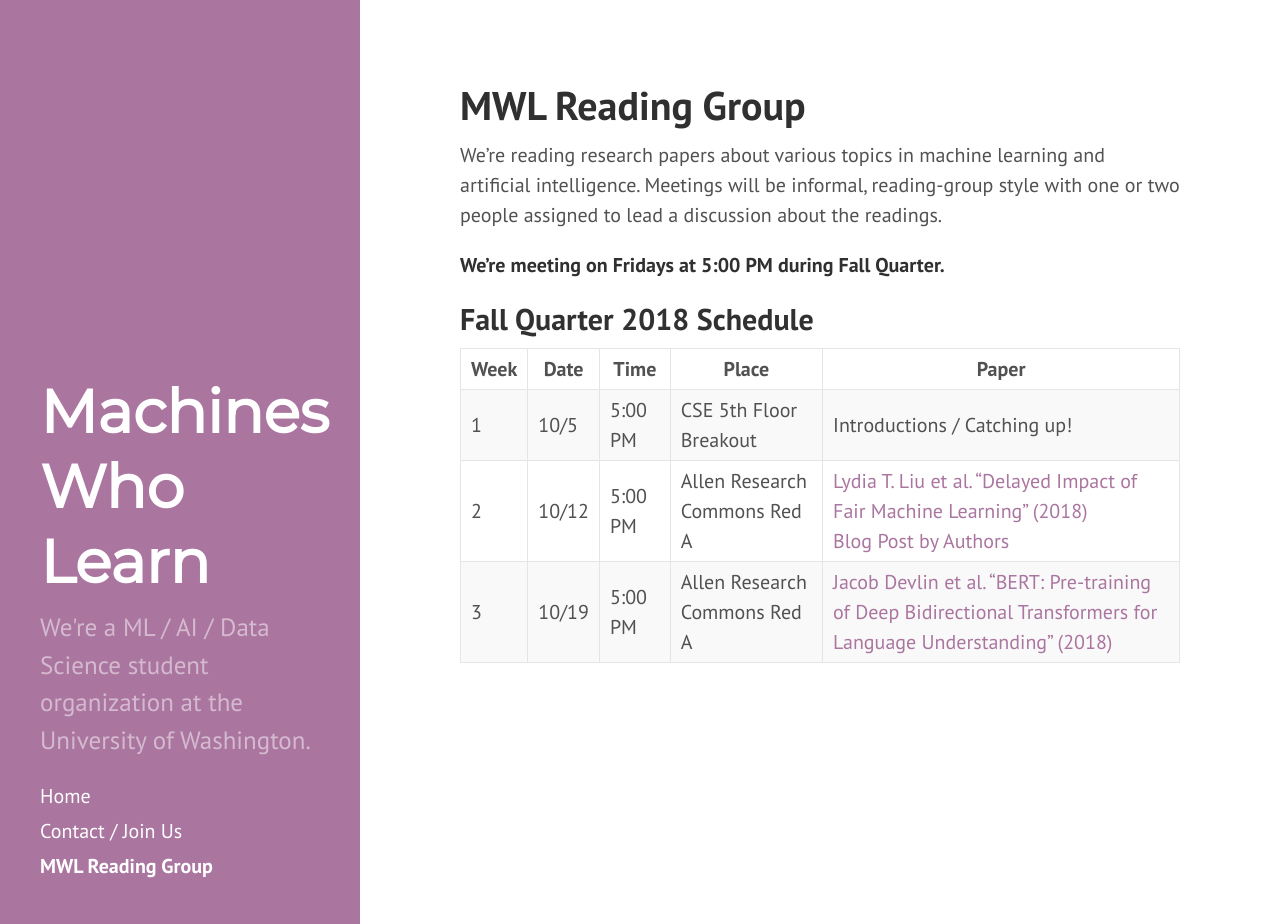
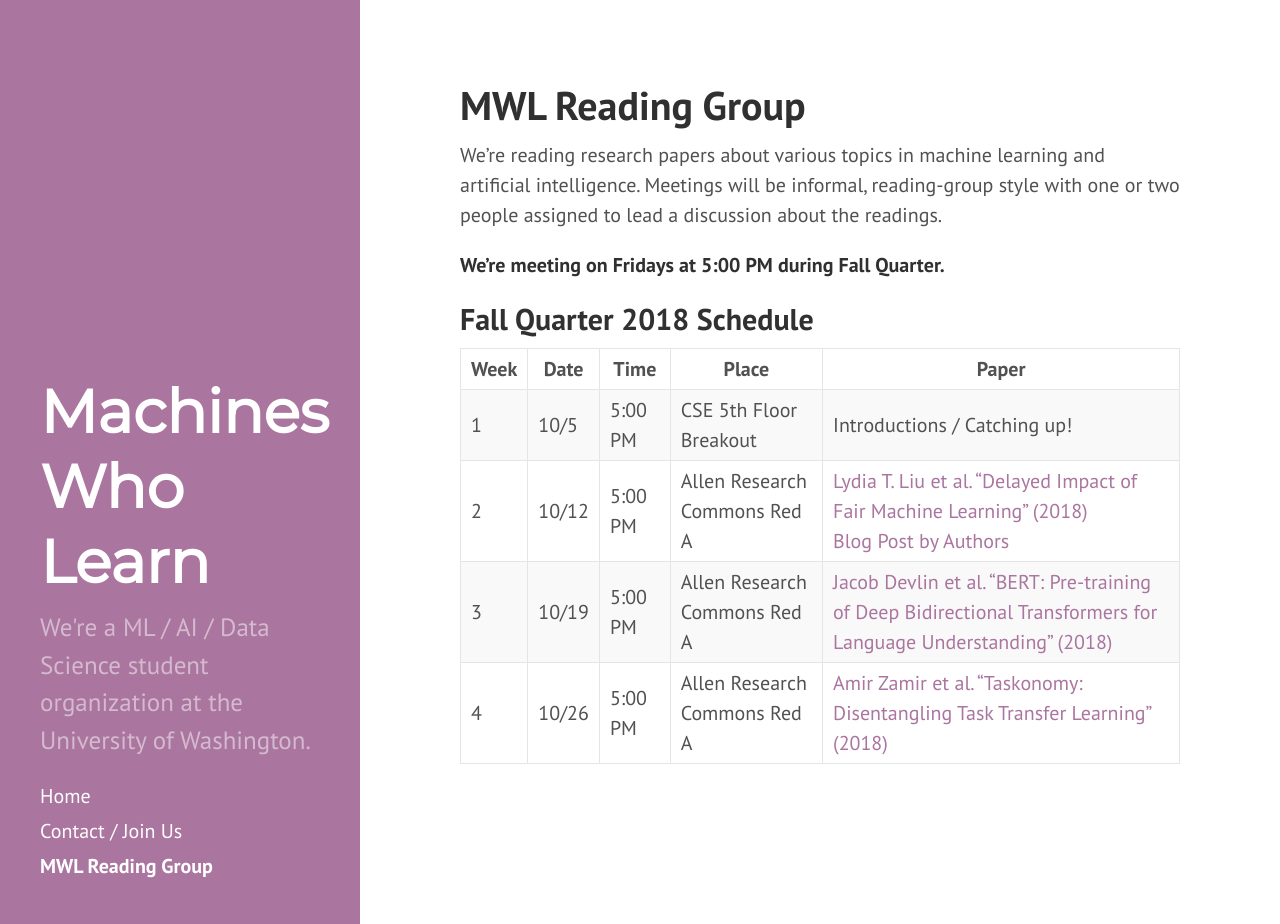
Before and after one commit to MachinesWhoLearn/machineswholearn.github.io, a Jekyll site: the page built from mwl_reading_group.md, in a window 1280 px wide and 924 px high. Built offline with Jekyll 4.4.1, drawn with Linux system fonts in a browser that asks for light colours.

Commit message:
Add 10/26

```diff
--- a/mwl_reading_group.md
+++ b/mwl_reading_group.md
@@ -16,3 +16,4 @@ or two people assigned to lead a discussion about the readings.
 | 1 | 10/5 | 5:00 PM | CSE 5th Floor Breakout | Introductions / Catching up! |
 | 2 | 10/12 | 5:00 PM | Allen Research Commons Red A | [Lydia T. Liu et al. "Delayed Impact of Fair Machine Learning" (2018)](http://proceedings.mlr.press/v80/liu18c/liu18c.pdf) <br> [Blog Post by Authors](https://bair.berkeley.edu/blog/2018/05/17/delayed-impact/) |
 | 3 | 10/19 | 5:00 PM | Allen Research Commons Red A | [Jacob Devlin et al. "BERT: Pre-training of Deep Bidirectional Transformers for Language Understanding" (2018)](https://arxiv.org/abs/1810.04805)|
+| 4 | 10/26 | 5:00 PM | Allen Research Commons Red A | [Amir Zamir et al. "Taskonomy: Disentangling Task Transfer Learning" (2018)](https://arxiv.org/abs/1804.08328)|
```
